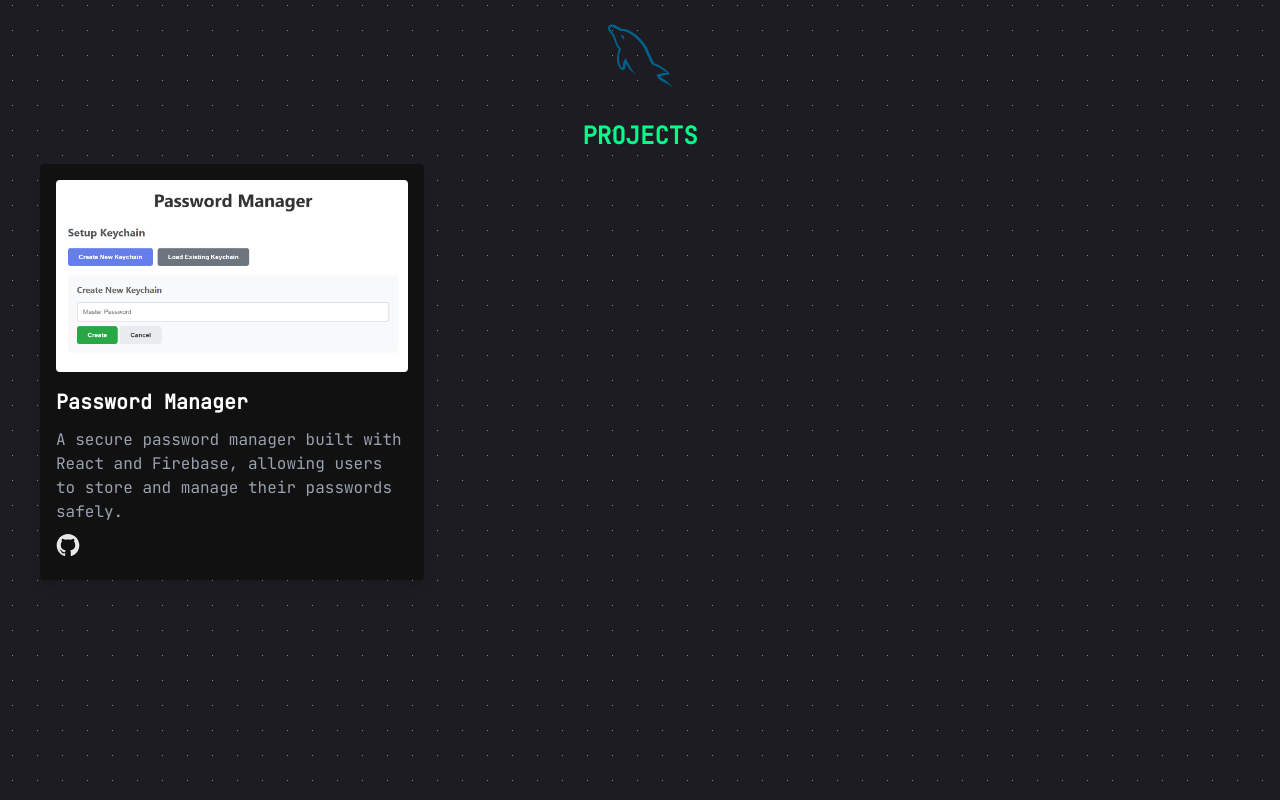
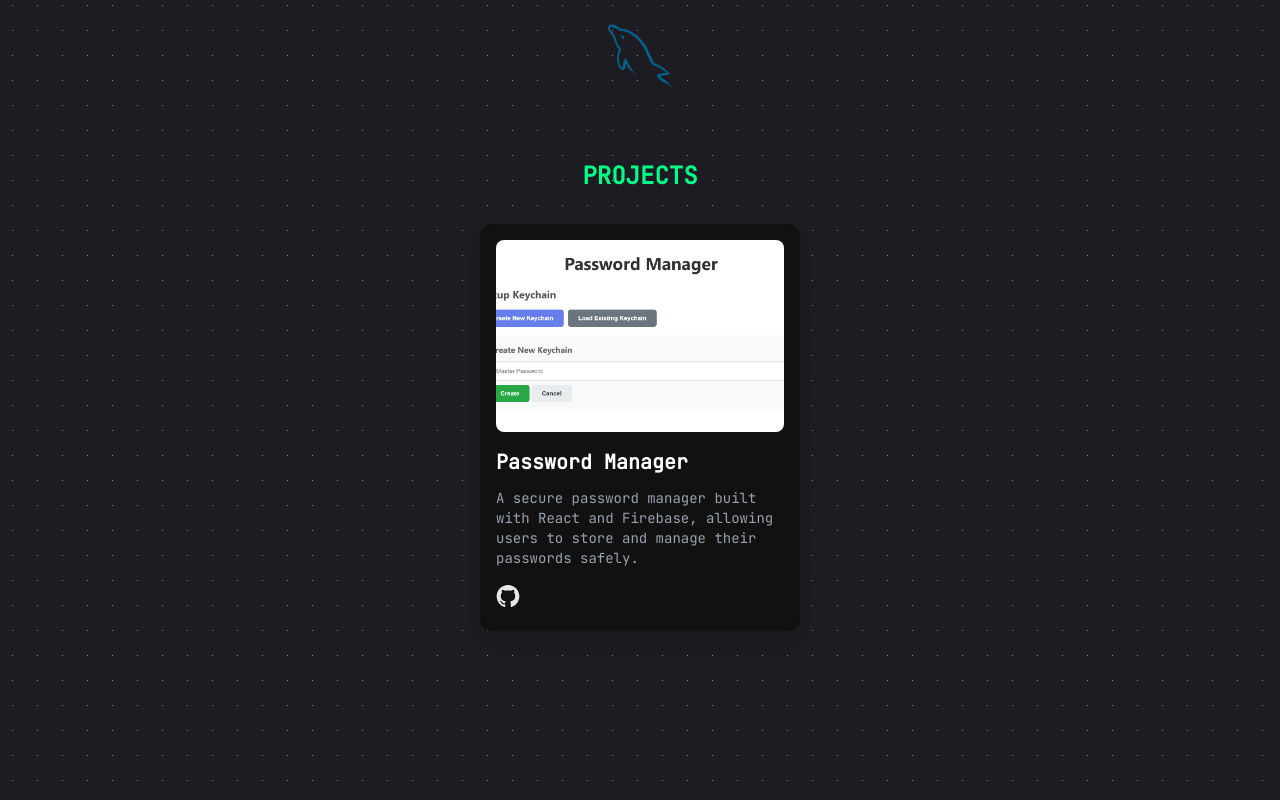
Before and after one commit to Vinit-Rabadiya/Portfolio, a React (Vite) app in the folder personalPortfolio/: page / in a window 1280 px wide. Shown: the part 1300-2100 px from the top of the page. Built offline with nearby package versions, Linux system fonts and the light colour scheme.

Commit message:
centered the card

```diff
--- a/personalPortfolio/src/pages/Home/Project.jsx
+++ b/personalPortfolio/src/pages/Home/Project.jsx
@@ -19,30 +19,42 @@ function Project() {
   return (
     <section
       id="projects"
-      className="min-h-screen flex flex-col justify-start items-center px-4 pt-10"
+      className="min-h-screen flex flex-col items-center px-4 pt-10"
     >
-      <h2 className="text-4xl md:text-2xl font-bold text-center mb-3 -mt-10 text-[#00ff88]">
+      <h2 className="text-4xl md:text-2xl font-bold text-center mb-8 text-[#00ff88]">
         PROJECTS
       </h2>
-      <div className="projects-container grid grid-cols-1 md:grid-cols-2 lg:grid-cols-3 gap-6">
+
+      <div className="projects-container grid grid-cols-[repeat(auto-fit,minmax(300px,320px))] justify-center gap-8 w-full">
         {projects.map((project, index) => (
           <div
-            className="project-card max-w-sm rounded overflow-hidden shadow-lg bg-[#111] hover:scale-105 transition-transform duration-300 p-4"
+            className="project-card w-full rounded-xl overflow-hidden shadow-lg bg-[#111] hover:scale-105 hover:shadow-[0_0_20px_#00ff88] transition-all duration-300 p-4"
             key={index}
           >
             <img
               src={project.image}
               alt={project.title}
-              className="w-full h-48 object-cover rounded"
+              className="w-full h-48 object-cover rounded-lg"
             />
+
             <div className="py-4">
-              <div className="font-bold text-xl mb-3 text-white">
+              <h3 className="font-bold text-xl mb-3 text-white">
                 {project.title}
-              </div>
-              <p className="text-gray-400 text-base">{project.description}</p>
+              </h3>
+
+              <p className="text-gray-400 text-sm">{project.description}</p>
             </div>
-            <a href={project.github} target="_blank" rel="noopener noreferrer" className="inline-block -mt-3">
-              <img src={gitHubLogo} className="github-icon" />
+
+            <a
+              href={project.github}
+              target="_blank"
+              rel="noopener noreferrer"
+              className="inline-block"
+            >
+              <img
+                src={gitHubLogo}
+                className="github-icon w-7 hover:scale-110 transition"
+              />
             </a>
           </div>
         ))}
```
